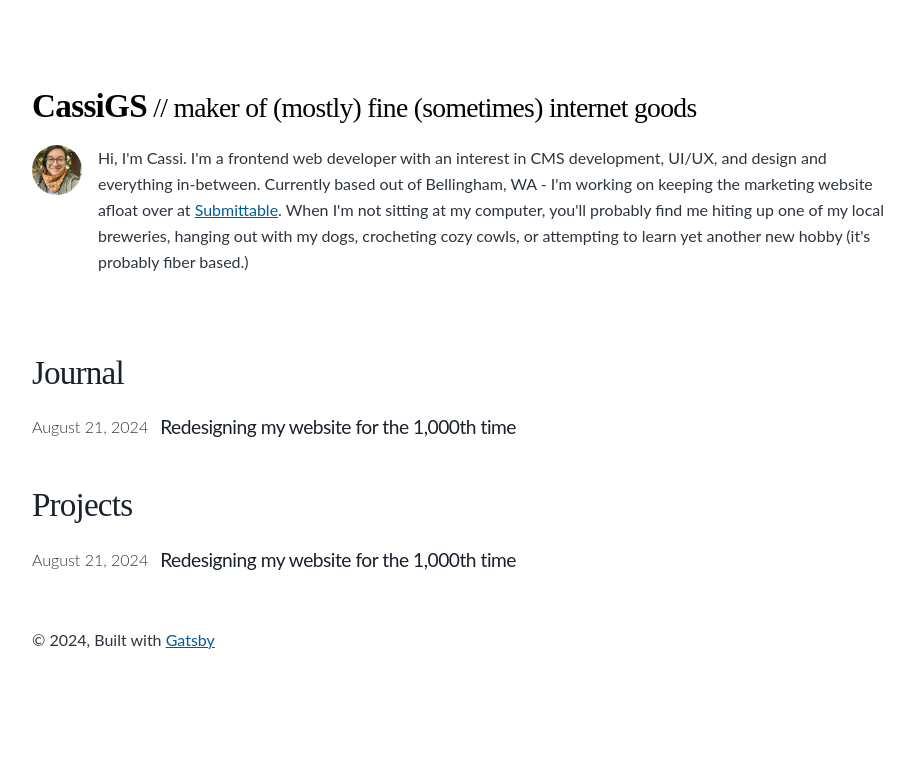
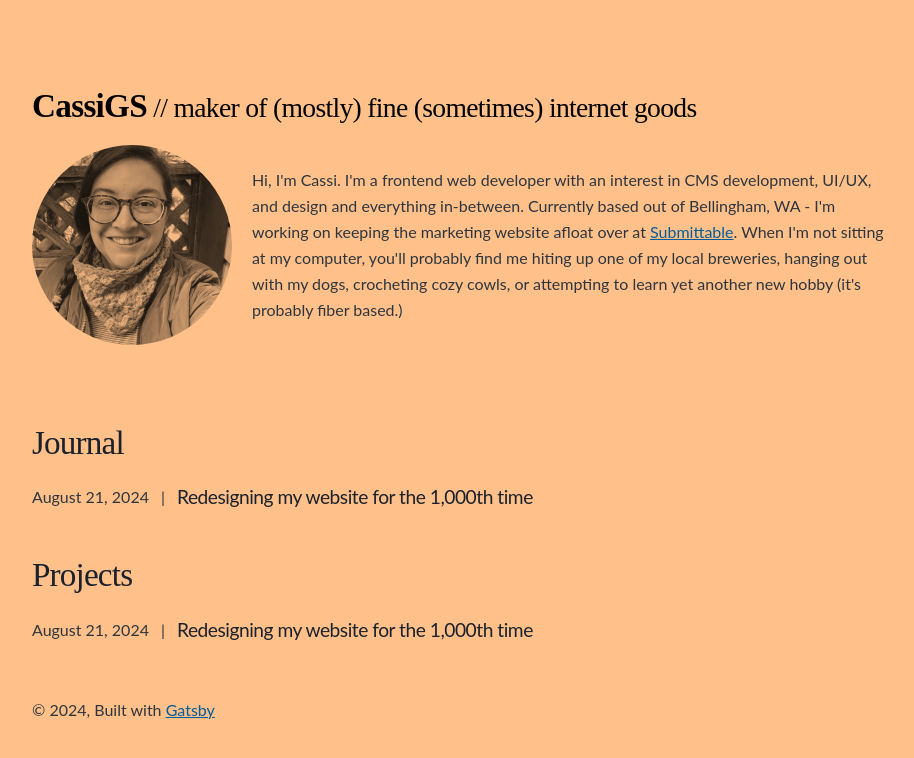
Before and after one commit to CassiGS/jamstack-portfolio, a Gatsby site: page / in a window 1280 px wide. Shown: the whole page, without its empty margins (180-1094 px from the left). Built offline with nearby package versions, Linux system fonts and the light colour scheme; Gatsby itself is replaced by a stand-in of ours.

Commit message:
Add additional styles

```diff
--- a/src/components/posts.js
+++ b/src/components/posts.js
@@ -20,7 +20,7 @@ const Posts = ({ posts }) => {
                     <span itemProp="headline">{title}</span>
                   </Link>
                 </h3>
-                <small>{post.frontmatter.date}</small>
+                | <small>{post.frontmatter.date}</small>
               </header>
             </article>
           </li>
--- a/src/pages/index.js
+++ b/src/pages/index.js
@@ -31,8 +31,8 @@ const BlogIndex = ({ data, location }) => {
           layout="fixed"
           formats={["auto", "webp", "avif"]}
           src="../images/profile-pic.jpg"
-          width={50}
-          height={50}
+          width={200}
+          height={200}
           quality={95}
           alt="Profile picture"
         />
--- a/src/style.css
+++ b/src/style.css
@@ -76,6 +76,7 @@ body {
   font-family: var(--font-body);
   font-size: var(--fontSize-1);
   color: var(--color-text);
+  background-color: #ffc189;
 }
 
 footer {
@@ -165,7 +166,7 @@ p {
   line-height: var(--lineHeight-relaxed);
   --baseline-multiplier: 0.179;
   --x-height-multiplier: 0.35;
-  margin: var(--spacing-0) var(--spacing-0) var(--spacing-8) var(--spacing-0);
+  margin: var(--spacing-0) var(--spacing-0) var(--spacing-5) var(--spacing-0);
   padding: var(--spacing-0);
 }
 
@@ -278,6 +279,10 @@ a:focus {
   margin-top: var(--spacing-0);
 }
 
+.post-list-item h3 {
+  margin-left: var(--spacing-3);
+}
+
 .post-list-item header {
   margin-bottom: var(--spacing-4);
 }
@@ -305,7 +310,7 @@ a:focus {
 .home__posts article.post-list-item header small {
   margin-right: var(--spacing-3);
   font-size: var(--fontSize-1);
-  font-weight: var(--fontWeight-light);
+  font-weight: var(--fontWeight-normal);
 }
 
 .home__posts article.post-list-item header h3 {
@@ -317,8 +322,9 @@ a:focus {
 }
 
 .bio {
-  display: flex;
-  margin-bottom: var(--spacing-16);
+  align-items: center;
+  display: grid;
+  grid-template-columns: 220px 2fr;
 }
 
 .bio p {
@@ -331,6 +337,8 @@ a:focus {
   margin-bottom: var(--spacing-0);
   min-width: 50px;
   border-radius: 100%;
+  filter: grayscale(1);
+  mix-blend-mode: multiply;
 }
 
 .blog-post header h1 {
```
